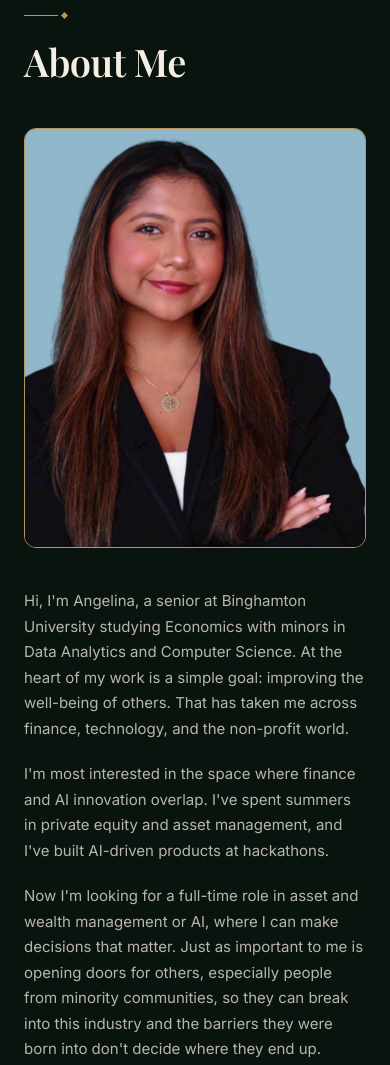
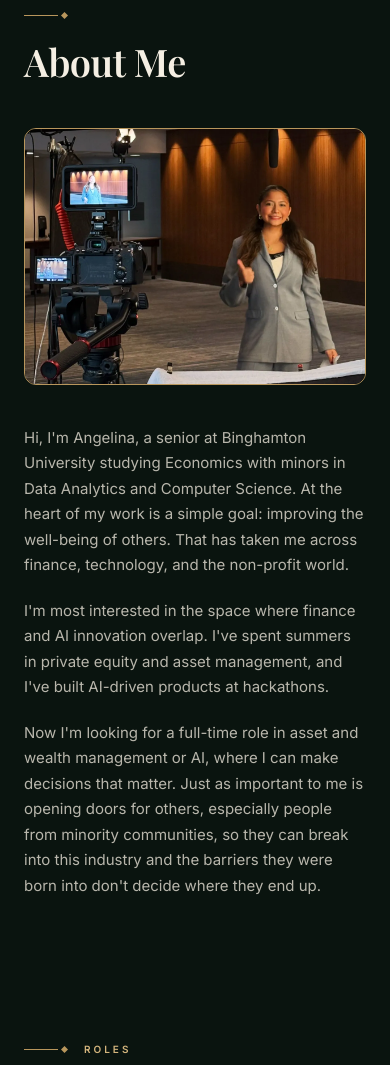
Before and after one commit to angelinamponce/Portfolio, a plain HTML site: page index.html in a window 390 px wide. Shown: the part 1720-2785 px from the top of the page. Drawn offline with nearby package versions, Linux system fonts and the light colour scheme; a web font is replaced by a local one.

Commit message:
About: use the cropped event photo (4:3) with a WebP source
- Add Assets/about-me.jpg (1200x900, progressive, metadata stripped) and
  Assets/about-me.webp, cropped from the original event photo to keep both
  Angelina and the camera/monitor setup in frame.
- Serve it with <picture> (WebP, JPG fallback), 4:3, max-width 480px, gold
  border; full width with no height cap on mobile.

Co-Authored-By: Claude Opus 5.5 <noreply@anthropic.com>

```diff
--- a/index.html
+++ b/index.html
@@ -786,12 +786,13 @@
 
     /* Photo on the left, story and fact sheet on the right; both columns start at the same top edge */
     .about-grid {
-      display: grid; grid-template-columns: minmax(0, 380px) minmax(0, 1fr);
+      display: grid; grid-template-columns: minmax(0, 480px) minmax(0, 1fr);
       gap: 72px; align-items: start; margin-top: 56px;
     }
+    .about-picture { display: block; }
     .about-photo {
-      display: block; width: 100%; max-width: 380px; height: auto; aspect-ratio: 4 / 5;
-      object-fit: cover; object-position: 75% 40%;
+      display: block; width: 100%; max-width: 480px; height: auto; aspect-ratio: 4 / 3;
+      object-fit: cover; object-position: center;
       border-radius: 12px; border: 1px solid var(--brass);
     }
     .about-text p { font-size: var(--fs-body); line-height: 1.7; color: var(--page-ink-2); margin-bottom: 20px; font-weight: 300; max-width: 34rem; }
@@ -1723,7 +1724,7 @@
       .section { padding: 96px 0; }
       .value-grid { grid-template-columns: 1fr; gap: 32px; }
       .about-grid { grid-template-columns: minmax(0, 1fr); gap: 40px; margin-top: 44px; }
-      .about-photo { max-width: none; max-height: 420px; }
+      .about-photo { max-width: none; }
       .skills-grid, .conf-grid { margin-top: 44px; }
       /* Experience: one column, the date above the role */
       .timeline { margin-top: 48px; }
@@ -2078,7 +2079,10 @@
     </div>
     <div class="about-grid">
       <div class="reveal reveal-delay-1">
-        <img class="about-photo" src="Headshot.jpg" alt="Angelina Ponce" width="1080" height="1080" loading="lazy" decoding="async">
+        <picture class="about-picture">
+          <source srcset="Assets/about-me.webp" type="image/webp">
+          <img class="about-photo" src="Assets/about-me.jpg" alt="Angelina Ponce giving a thumbs up in front of a video camera setup at an event" width="1200" height="900" loading="lazy" decoding="async">
+        </picture>
       </div>
       <div class="reveal reveal-delay-2">
         <div class="about-text">
```
Also changed, not shown: Assets/about-me.jpg (added), Assets/about-me.webp (added).
